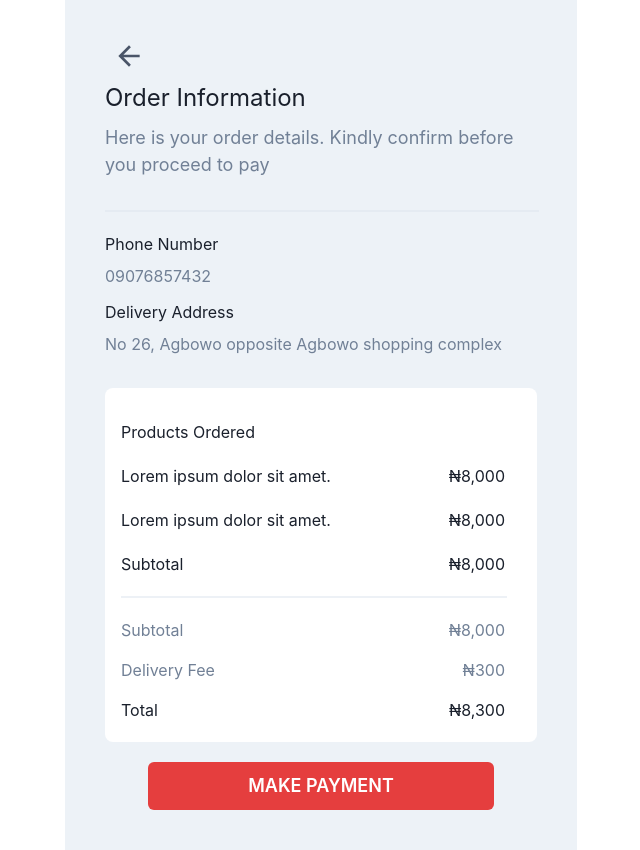
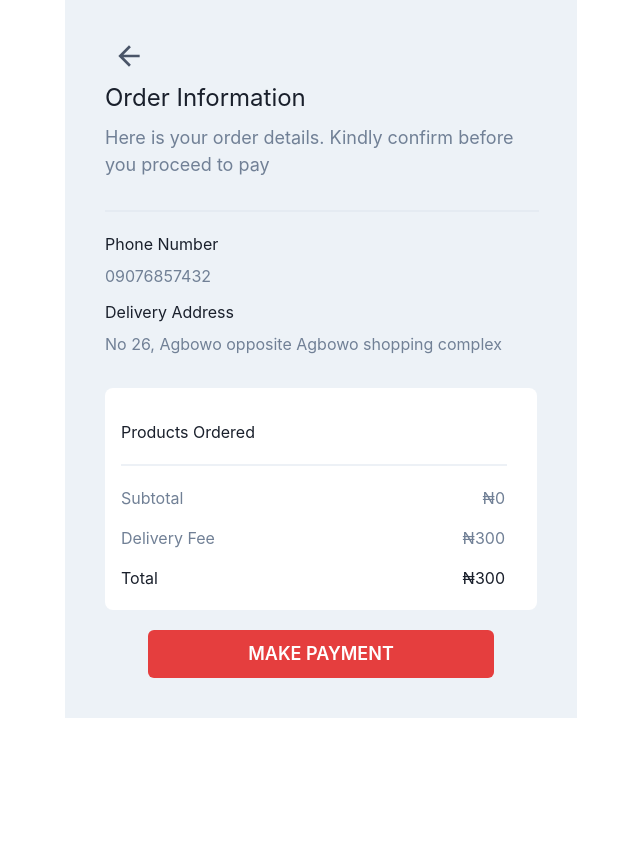
Before and after one commit to Folarinjr/SendMe, a Next.js app: page /next in a window 1280 px wide. Shown: the whole page, without its empty margins (319-959 px from the left). After the commit the page ends 800 px from the top, so only its background shows below. Built offline with nearby package versions, Linux system fonts and the light colour scheme.

Commit message:
Context Api successfully integrated

```diff
--- /dev/null
+++ b/context/SendMeContext.tsx
@@ -0,0 +1,17 @@
+import {  createContext, ReactNode, useContext,useState } from "react";
+
+
+const SendMeContext = createContext<any>({orderItems: []});
+
+const SendMeProvider = ({children}: {children: ReactNode}) => {
+    const [orderItems, setOrderItems] = useState<{ id: number; name: string; price: number }[]>([]);
+    const [total, setTotal] = useState<number>(0);
+    const [delivery, setDelivery] = useState<number>(300);
+    return (
+        <SendMeContext.Provider value={{orderItems,setOrderItems,total,setTotal,delivery}}>
+            {children}
+        </SendMeContext.Provider>
+    )
+}
+
+export {SendMeContext, SendMeProvider}
--- a/pages/_app.tsx
+++ b/pages/_app.tsx
@@ -1,11 +1,15 @@
 import type { AppProps } from 'next/app'
 import { ChakraProvider } from '@chakra-ui/react'
+import {SendMeProvider} from '../context/SendMeContext'
 
 function MyApp({ Component, pageProps }: AppProps) {
   return (
-    <ChakraProvider>
-      <Component {...pageProps} />
-    </ChakraProvider>
+      <ChakraProvider>
+        <SendMeProvider>
+          <Component {...pageProps} />
+        </SendMeProvider>
+
+      </ChakraProvider>
   )
 }
 
--- a/pages/next.tsx
+++ b/pages/next.tsx
@@ -1,9 +1,12 @@
-import React from 'react'
+import React, {useContext} from 'react'
 import Link from 'next/link'
 import {ArrowBackIcon} from '@chakra-ui/icons'
 import { Box, Text, Divider, Flex, Button, Center } from '@chakra-ui/react'
 
+import { SendMeContext } from '../context/SendMeContext'
+
 const next = () => {
+    const {orderItems,total,delivery} = useContext(SendMeContext);
   return (
     <Box width={{sm:'100%', md: '80%',lg:'40%'}} mx='auto' p={10} bg={'gray.100'}>
         <Link href={'/'}>
@@ -22,44 +25,33 @@ const next = () => {
 
         <Box mt={8} bg={'white'} borderRadius={8} pt={8} pr={8} pl={4}>
             <Text>Products Ordered</Text>
-            <Box mt={5}>
-                <Flex justify={'space-between'}>
-                    <Text>Lorem ipsum dolor sit amet.</Text>
-                    <Text>&#8358;{(8000).toLocaleString()}</Text>
-                </Flex>
-            </Box>
-            <Box mt={5}>
-                <Flex justify={'space-between'}>
-                    <Text>Lorem ipsum dolor sit amet.</Text>
-                    <Text>&#8358;{(8000).toLocaleString()}</Text>
-                </Flex>
-            </Box>
-            <Box mt={5}>
-                <Flex justify={'space-between'}>
-                    <Text>Subtotal</Text>
-                    <Text>&#8358;{(8000).toLocaleString()}</Text>
-                </Flex>
-            </Box>
+            {orderItems.map((item:{id: number, name: string, price: number})=>(
+                <Box mt={5} key={item.id}>
+                    <Flex justify={'space-between'}>
+                        <Text>{item.name}</Text>
+                        <Text>&#8358;{(item.price).toLocaleString()}</Text>
+                    </Flex>
+                </Box>
+            ))}
 
             <Divider orientation='horizontal' borderWidth={'1px'} color={'gray.200'} mt={5}/>
 
             <Box>
                 <Flex justify={'space-between'} mt={5} color={'gray.500'}>
                     <Text>Subtotal</Text>
-                    <Text>&#8358;{(8000).toLocaleString()}</Text>
+                    <Text>&#8358;{(total).toLocaleString()}</Text>
                 </Flex>
 
                 <Flex justify={'space-between'} mt={4} color={'gray.500'}>
                     <Text>Delivery Fee</Text>
-                    <Text>&#8358;{(300).toLocaleString()}</Text>
+                    <Text>&#8358;{(delivery).toLocaleString()}</Text>
                 </Flex>
 
                 <Flex justify={'space-between'} mt={4} pb={5}>
                     <Text>Total</Text>
-                    <Text>&#8358;{(8300).toLocaleString()}</Text>
+                    <Text>&#8358;{(total + delivery).toLocaleString()}</Text>
                 </Flex>
             </Box>
-
         </Box>
         <Center mt={5}>
             <Button
```
Also changed, not shown: pages/index.tsx (+12 -21 lines).
